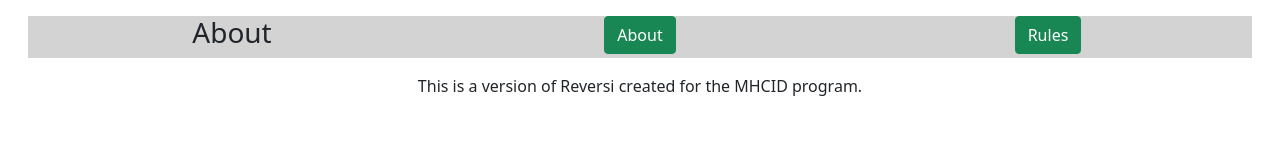
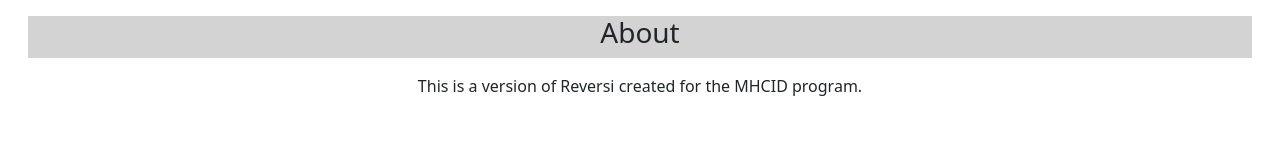
Before and after one commit to RachelLamber/reversi-lambert, a website: page public/about.html in a window 1280 px wide. Drawn offline with nearby package versions, Linux system fonts and the light colour scheme.

Commit message:
remove about buttons

```diff
--- a/public/about.html
+++ b/public/about.html
@@ -21,12 +21,6 @@
         <div class="col text-center">
           <h3>About</h3>
         </div>
-        <div class="col text-center">
-          <a class ="btn btn-success text-nowrap" href="about.html">About</a>
-        </div>
-        <div class="col text-center">
-          <a class ="btn btn-success text-nowrap" href="https://en.wikipedia.org/wiki/Reversi">Rules</a>
-        </div>
       </div>
       <div class="row m-3">
         <div class="col text-center">
```
